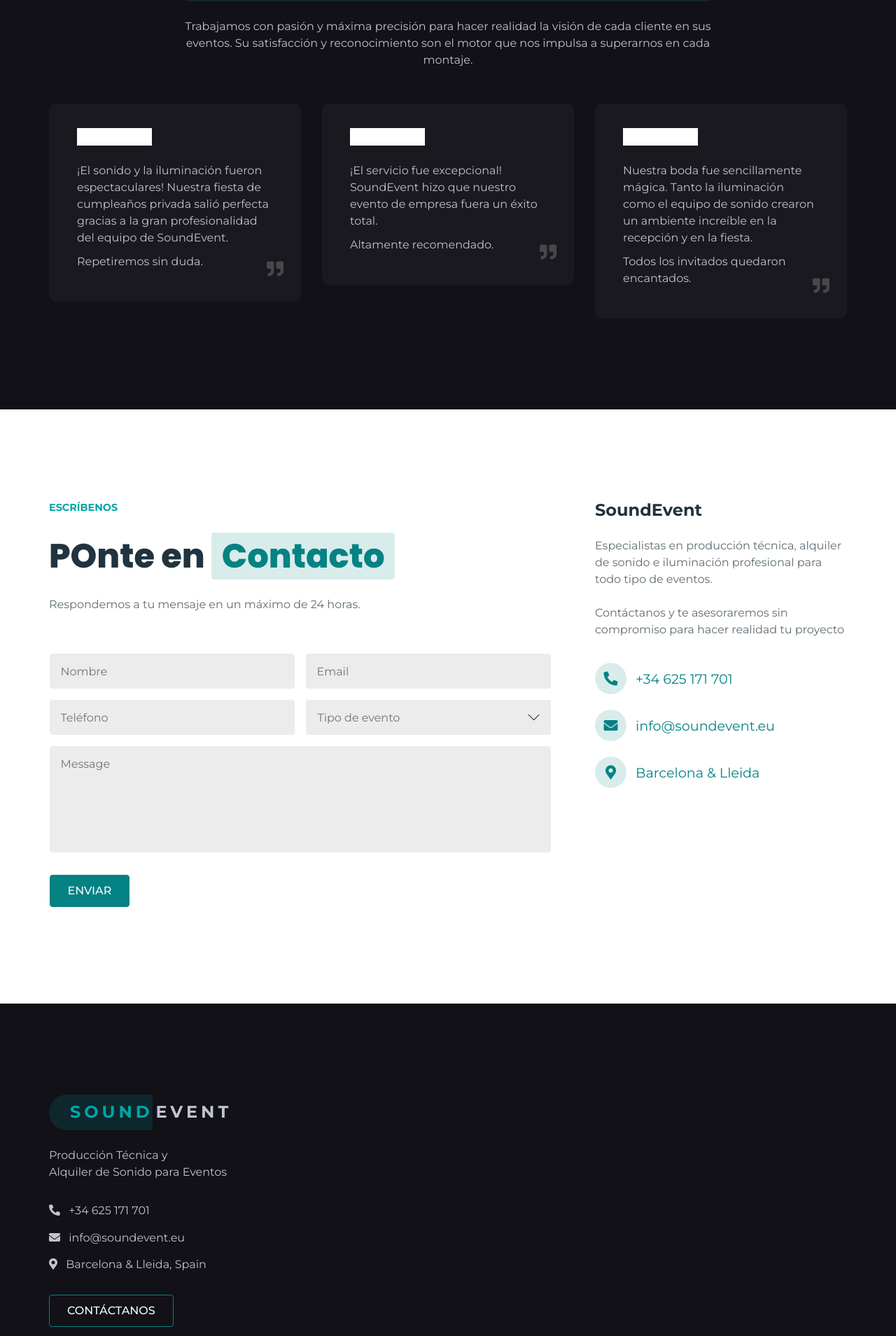
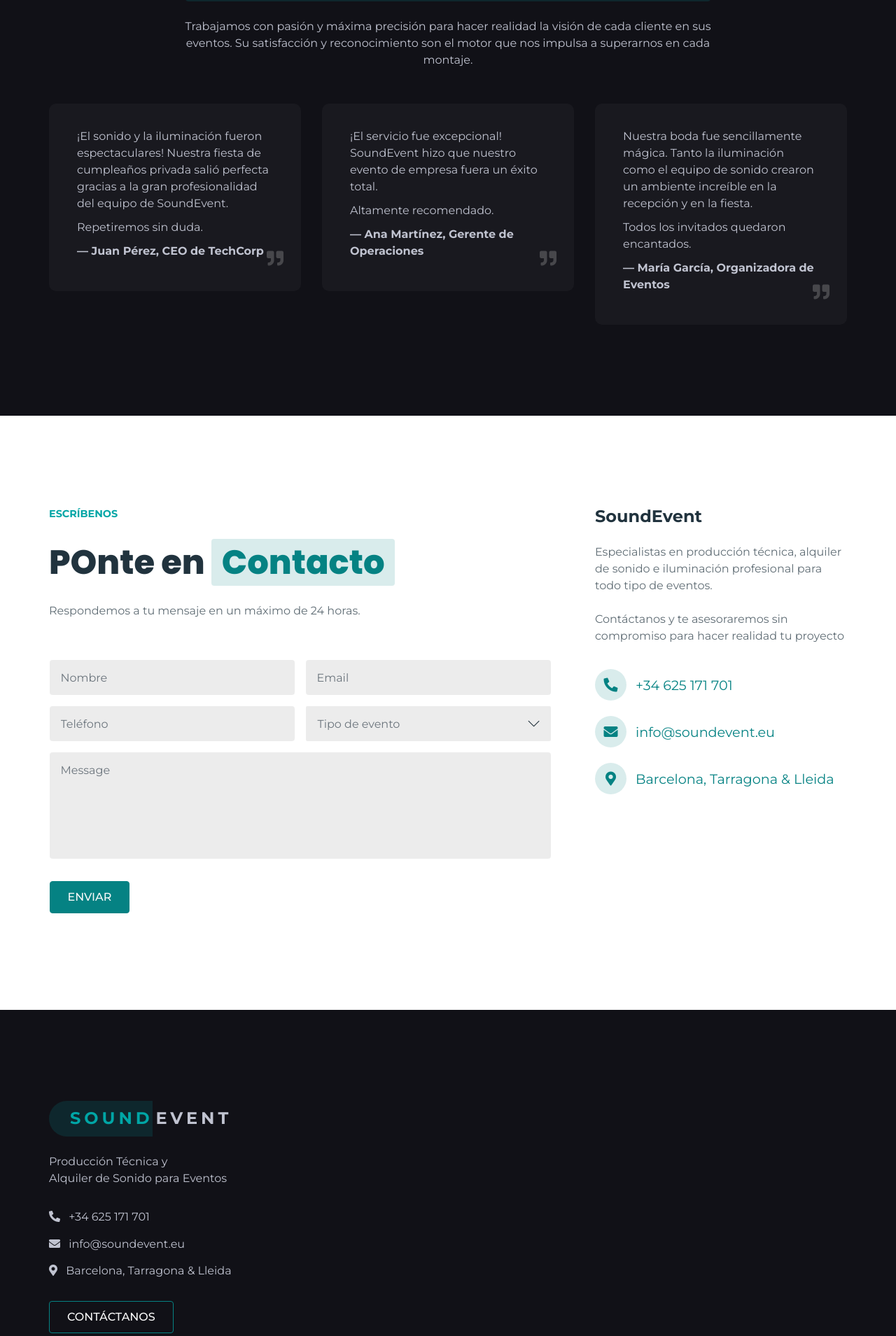
Before and after one commit to piedracita/soundevent.eu, a PHP site: page /index.php in a window 1280 px wide. Shown: the part 4064-5973 px from the top of the page at 70% size. Run offline with PHP 8.4, Linux system fonts and the light colour scheme; some libraries are stand-ins or nearby versions.

Commit message:
Update footer links and enhance testimonials with additional author details

```diff
--- a/common-php/footer/es.php
+++ b/common-php/footer/es.php
@@ -37,9 +37,9 @@
                             </a>
                         </li>
                         <li class="nav-item">
-                            <a href="#" class="nav-link">
+                            <a href="#contact" class="nav-link">
                                 <i class="fas fa-map-marker-alt mr-2"></i>
-                                Barcelona & Lleida, Spain
+                                Barcelona, Tarragona & Lleida
                             </a>
                         </li>
                         <li class="nav-item">
--- a/common-php/sections/es/contact.php
+++ b/common-php/sections/es/contact.php
@@ -71,9 +71,9 @@
                             </a>
                         </li>
                         <li class="nav-item">
-                            <a href="#" class="nav-link">
+                            <a href="#contact" class="nav-link">
                                 <i class="fas fa-map-marker-alt mr-2"></i>
-                                Barcelona & Lleida
+                                Barcelona, Tarragona & Lleida
                             </a>
                         </li>
                     </ul>
--- a/common-php/sections/es/testimonials.php
+++ b/common-php/sections/es/testimonials.php
@@ -15,9 +15,10 @@
                     <div class="swiper-slide slide-center item">
                         <div class="row card">
                             <div class="col-12">
-                                <img src="assets/images/logo-1.png" alt="Logo" class="logo invert">
+                                <!-- <img src="assets/images/logo-1.png" alt="Logo" class="logo invert"> -->
                                 <p>¡El sonido y la iluminación fueron espectaculares! Nuestra fiesta de cumpleaños privada salió perfecta gracias a la gran profesionalidad del equipo de SoundEvent.</p>
                                 <p>Repetiremos sin duda.</p>
+                                <p><b>— Juan Pérez, CEO de TechCorp</b></p>
                                 <i class="quote-right fas fa-quote-right"></i>
                             </div>
                         </div>
@@ -26,9 +27,9 @@
                     <div class="swiper-slide slide-center item">
                         <div class="row card">
                             <div class="col-12">
-                                <img src="assets/images/logo-2.png" alt="Logo" class="logo invert">
                                 <p>¡El servicio fue excepcional! SoundEvent hizo que nuestro evento de empresa fuera un éxito total.</p>
                                 <p>Altamente recomendado.</p>
+                                <p><b>— Ana Martínez, Gerente de Operaciones</b></p>
                                 <i class="quote-right fas fa-quote-right"></i>
                             </div>
                         </div>
@@ -37,9 +38,9 @@
                     <div class="swiper-slide slide-center item">
                         <div class="row card">
                             <div class="col-12">
-                                <img src="assets/images/logo-3.png" alt="Logo" class="logo invert">
                                 <p>Nuestra boda fue sencillamente mágica. Tanto la iluminación como el equipo de sonido crearon un ambiente increíble en la recepción y en la fiesta.</p>
                                 <p>Todos los invitados quedaron encantados.</p>
+                                <p><b>— María García, Organizadora de Eventos</b></p>
                                 <i class="quote-right fas fa-quote-right"></i>
                             </div>
                         </div>
@@ -48,8 +49,8 @@
                     <div class="swiper-slide slide-center item">
                         <div class="row card">
                             <div class="col-12">
-                                <img src="assets/images/logo-4.png" alt="Logo" class="logo invert">
                                 <p>Recibimos un asesoramiento excelente desde el primer día. El equipo de sonido fue de altísima calidad y la ambientación musical hizo que todo el mundo disfrutara en la pista de baile.</p>
+                                <p><b>— Carlos López, Director de Marketing</b></p>
                                 <i class="quote-right fas fa-quote-right"></i>
                             </div>
                         </div>
@@ -58,8 +59,8 @@
                     <div class="swiper-slide slide-center item">
                         <div class="row card">
                             <div class="col-12">
-                                <img src="assets/images/logo-5.png" alt="Logo" class="logo invert">
                                 <p>Una solución integral perfecta para nuestra gala de empresa. El montaje del escenario, la iluminación y el sonido estuvieron impecables durante toda la noche.</p>
+                                <p><b>— Ana Martínez, Gerente de Operaciones</b></p>
                                 <i class="quote-right fas fa-quote-right"></i>
                             </div>
                         </div>
```
Also changed, not shown: common-php/init.php (+15 -27 lines).
